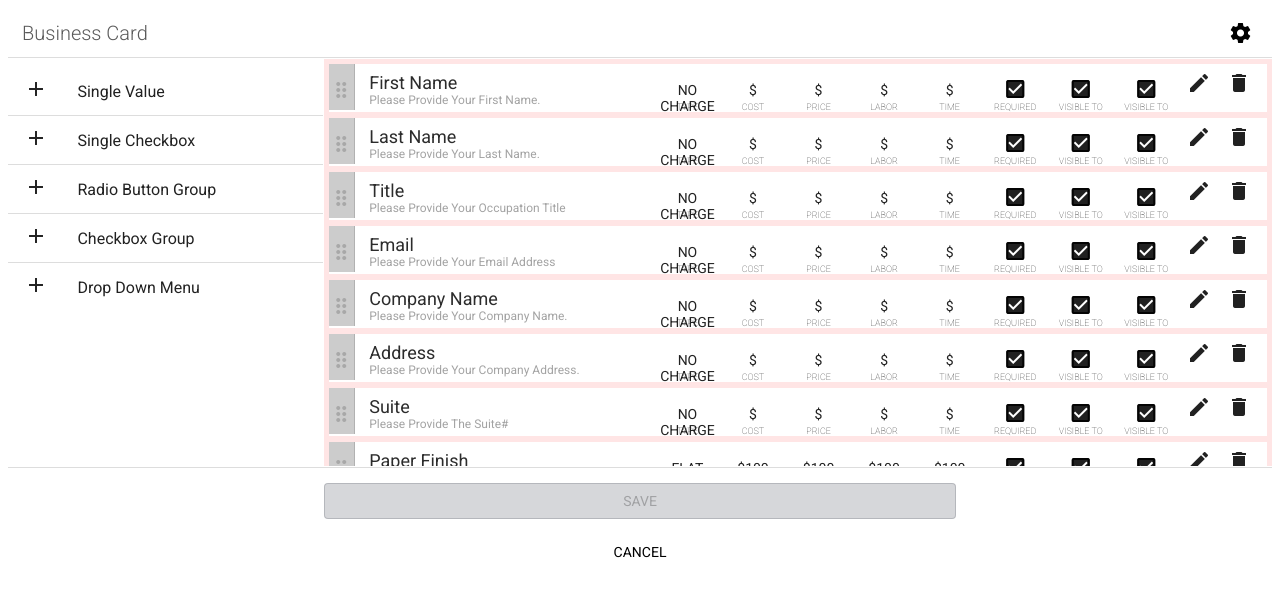
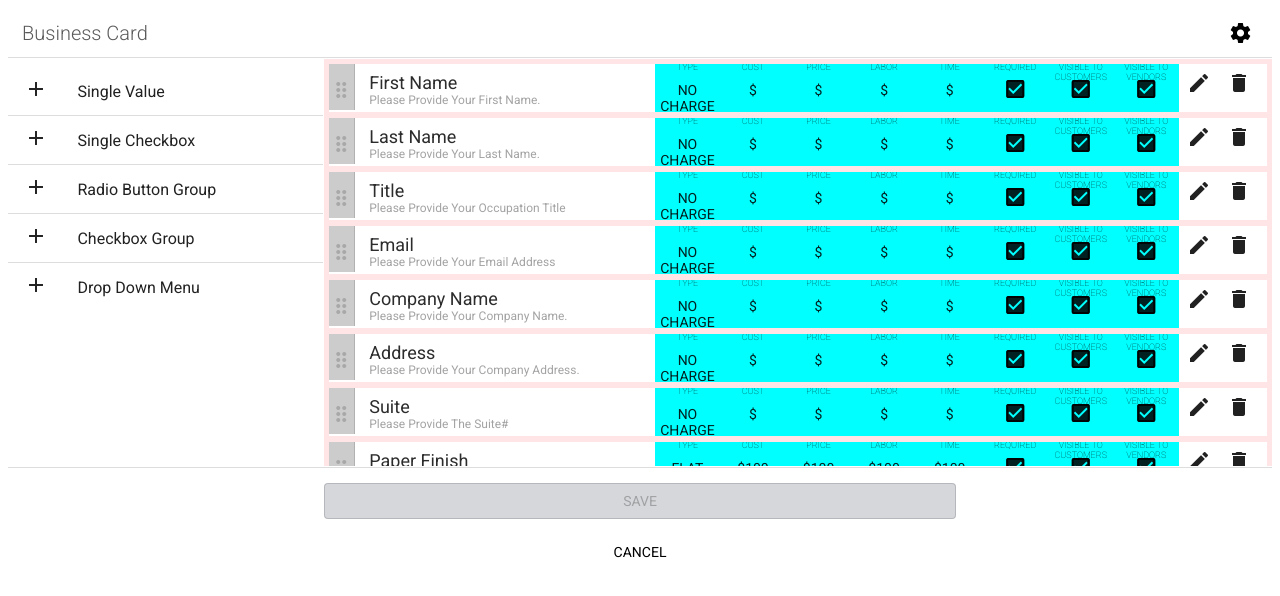
Before and after one commit to elwood-berry/esbcore-form-builder, an Angular app: page / in a window 1280 px wide. Shown: the top 596 px of the page. Built offline with nearby package versions, Linux system fonts and the light colour scheme.

Commit message:
1 file modified

```diff
--- a/src/assets/scss/_attr-item.scss
+++ b/src/assets/scss/_attr-item.scss
@@ -62,15 +62,16 @@
 
     // SECTION: SETTINGS
     ::ng-deep .setting-display {
+      background-color: aqua;
       font-size: 9px;
       font-weight: 100;
-      height: 35px;
-      padding: 40px 0 0 0;
+      height: 50px;
       position: relative;
       text-align: center;
       text-transform: uppercase;
       width: 125px;
 
+      // DISPLAY VALUES
       .setting-value {
         align-content: center;
         font-size: 14px;
@@ -83,19 +84,33 @@
         width: 100%;
       }
 
-      // CHECKBOX OUTLINE.
+      // DISPLAY CHECKBOX OUTLINE.
       .checkbox-outline {
         position: absolute;
         top: 15px;
         width: 100%;
         z-index: 1;
       }
-      // CHECKBOX CHECKBOX.
+      // DISPLAY CHECKBOX CHECKBOX.
       .display-checkbox {
         position: absolute;
         top: 15px;
         width: 100%;
         z-index: 5;
+      }
+
+      // EDIT.
+      .attr-sec-edit {
+        background-color: aquamarine;
+        border-left: 1px solid;
+        width: 50px;
+      }
+
+      // DELETE.
+      .attr-sec-delete {
+        background-color: aquamarine;
+        border-left: 1px solid;
+        width: 50px;
       }
     }
   } // [end] 'attribute-item'
```
